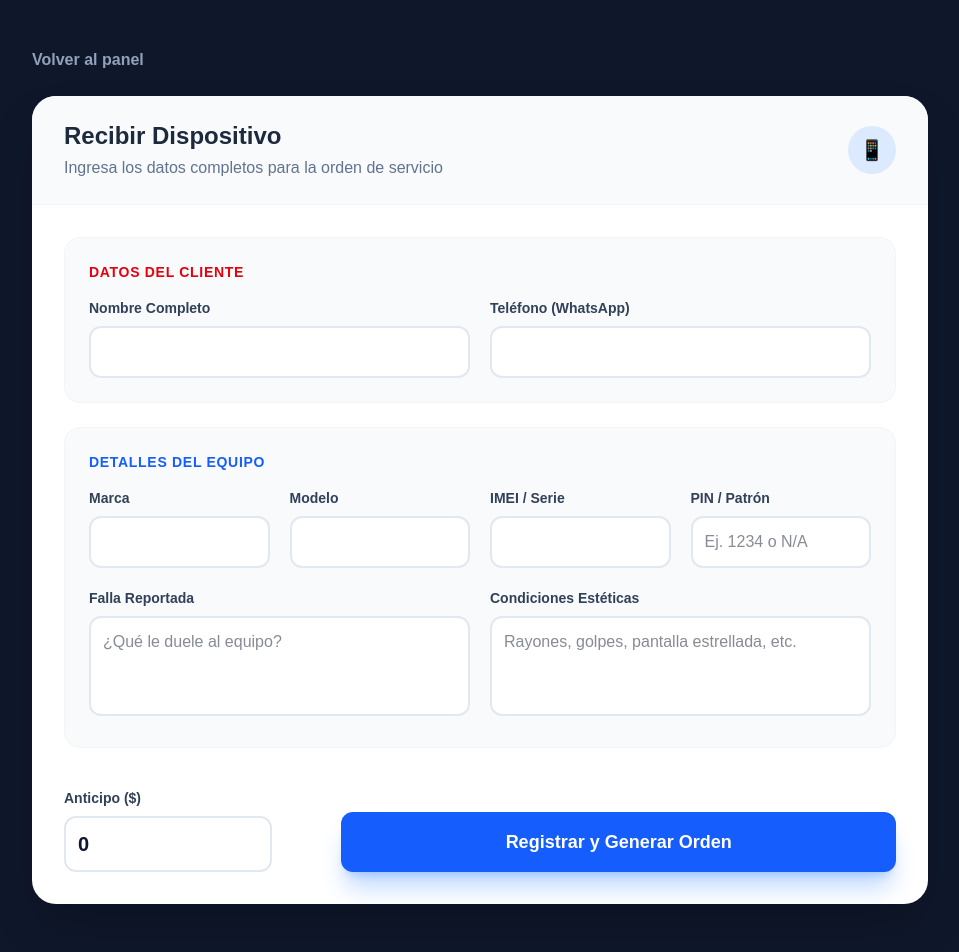
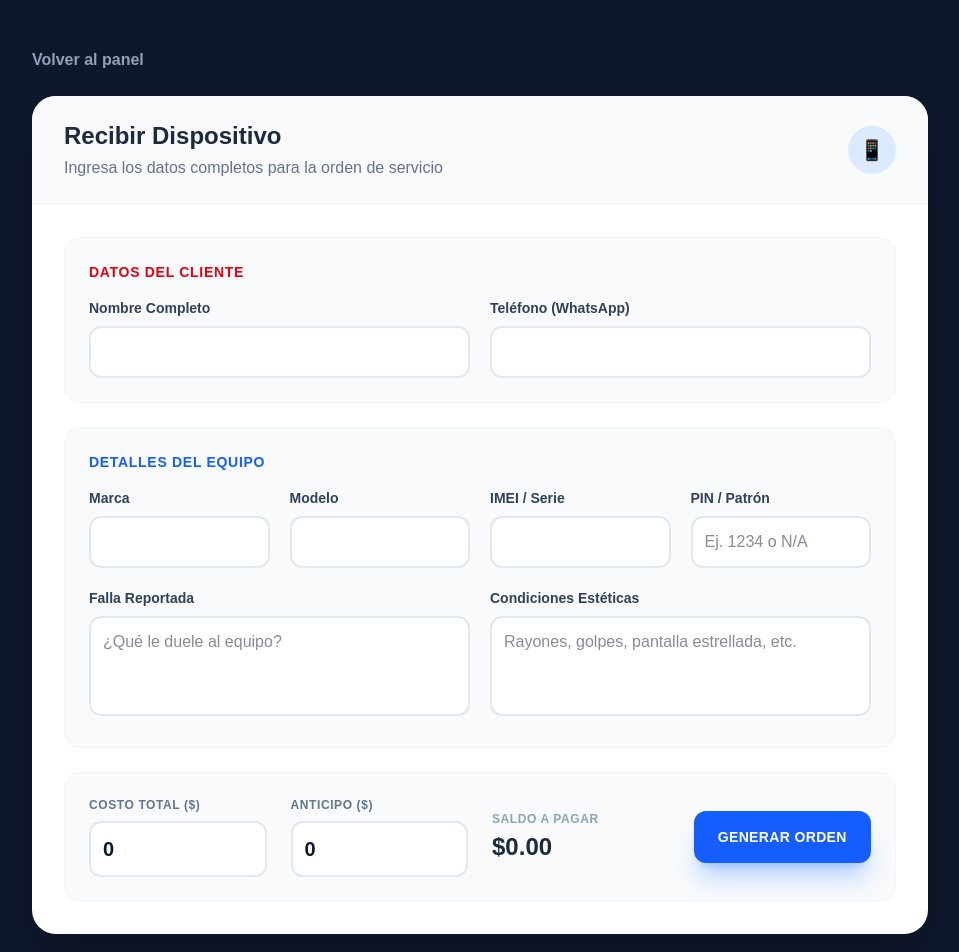
Before and after one commit to Ricardo-rdz-dz/celulares-frontend, a Next.js app: page /admin/nuevo in a window 1280 px wide. Shown: the top 952 px of the page, without its empty margins (160-1119 px from the left). Built offline with nearby package versions, Linux system fonts and the light colour scheme.

Commit message:
se ajuta el crear tickets con anticpioo

```diff
--- a/app/admin/nuevo/page.tsx
+++ b/app/admin/nuevo/page.tsx
@@ -15,6 +15,7 @@ export default function NuevoRegistro() {
   const [form, setForm] = useState({
     nombre: '', telefono: '',
     marca: '', modelo: '', imei: '', pin: '',
+    costo_total: '0', //
     falla: '', detalles: '', anticipo: '0'
   });
   // ✨ EL BUSCADOR AUTOMÁTICO
@@ -79,6 +80,7 @@ export default function NuevoRegistro() {
           pin_desbloqueo: form.pin,
           detalles_esteticos: form.detalles,
           falla_reportada: form.falla,
+          costo_total: parseFloat(form.costo_total), //
           anticipo: parseFloat(form.anticipo),
           creado_por: creadoPorId // 👈 AQUÍ AGREGAMOS LA AUDITORÍA
         })
@@ -248,22 +250,44 @@ export default function NuevoRegistro() {
             </div>
           </div>
 
-          {/* ANTICIPO Y BOTÓN */}
-          <div className="flex items-center justify-between pt-4">
-            <div className="w-1/4">
-              <label className="block text-sm font-bold text-slate-700 mb-2">Anticipo ($)</label>
-              <input type="number" min="0"
+         {/* ✨ PRESUPUESTO, ANTICIPO Y BOTÓN */}
+          <div className="bg-slate-50 p-6 rounded-2xl border border-gray-100 flex flex-col md:flex-row items-center gap-6">
+
+            <div className="w-full md:w-1/4">
+              <label className="block text-xs font-bold text-slate-500 mb-2 uppercase tracking-wider">Costo Total ($)</label>
+              <input type="number" min="0" step="0.01"
                 className="w-full bg-white border-2 border-slate-200 focus:border-blue-600 focus:ring-0 rounded-xl p-3 font-black text-slate-900 outline-none text-xl"
-                defaultValue="0"
-                onChange={e => setForm({...form, anticipo: e.target.value})} />
+                value={form.costo_total}
+                onFocus={(e) => e.target.value === '0' && setForm({...form, costo_total: ''})}
+                onChange={e => setForm({...form, costo_total: e.target.value})}
+              />
             </div>
 
-            <div className="w-2/3 mt-6">
+            <div className="w-full md:w-1/4">
+              <label className="block text-xs font-bold text-slate-500 mb-2 uppercase tracking-wider">Anticipo ($)</label>
+              <input type="number" min="0" step="0.01"
+                className="w-full bg-white border-2 border-slate-200 focus:border-blue-600 focus:ring-0 rounded-xl p-3 font-black text-slate-900 outline-none text-xl"
+                value={form.anticipo}
+                onFocus={(e) => e.target.value === '0' && setForm({...form, anticipo: ''})}
+                onChange={e => setForm({...form, anticipo: e.target.value})}
+              />
+            </div>
+
+            {/* Calculadora visual de saldo en vivo */}
+            <div className="w-full md:w-1/4 flex flex-col justify-center">
+              <span className="text-xs font-bold text-slate-400 uppercase tracking-wider mb-1">Saldo a Pagar</span>
+              <span className="text-2xl font-black text-slate-800">
+                ${Math.max(0, (parseFloat(form.costo_total || '0') - parseFloat(form.anticipo || '0'))).toFixed(2)}
+              </span>
+            </div>
+
+            <div className="w-full md:w-1/4 mt-4 md:mt-0">
               <button type="submit" disabled={loading}
-                className="w-full bg-blue-600 text-white font-black py-4 px-6 rounded-xl hover:bg-blue-700 active:transform active:scale-95 transition-all disabled:bg-slate-400 text-lg flex justify-center items-center gap-2 shadow-xl shadow-blue-500/30">
-                {loading ? 'Procesando...' : 'Registrar y Generar Orden'}
+                className="w-full bg-blue-600 text-white font-black py-4 px-4 rounded-xl hover:bg-blue-700 active:transform active:scale-95 transition-all disabled:bg-slate-400 text-sm flex justify-center items-center shadow-xl shadow-blue-500/30 uppercase tracking-wide">
+                {loading ? 'Procesando...' : 'Generar Orden'}
               </button>
             </div>
+
           </div>
         </form>
       </div>
```
